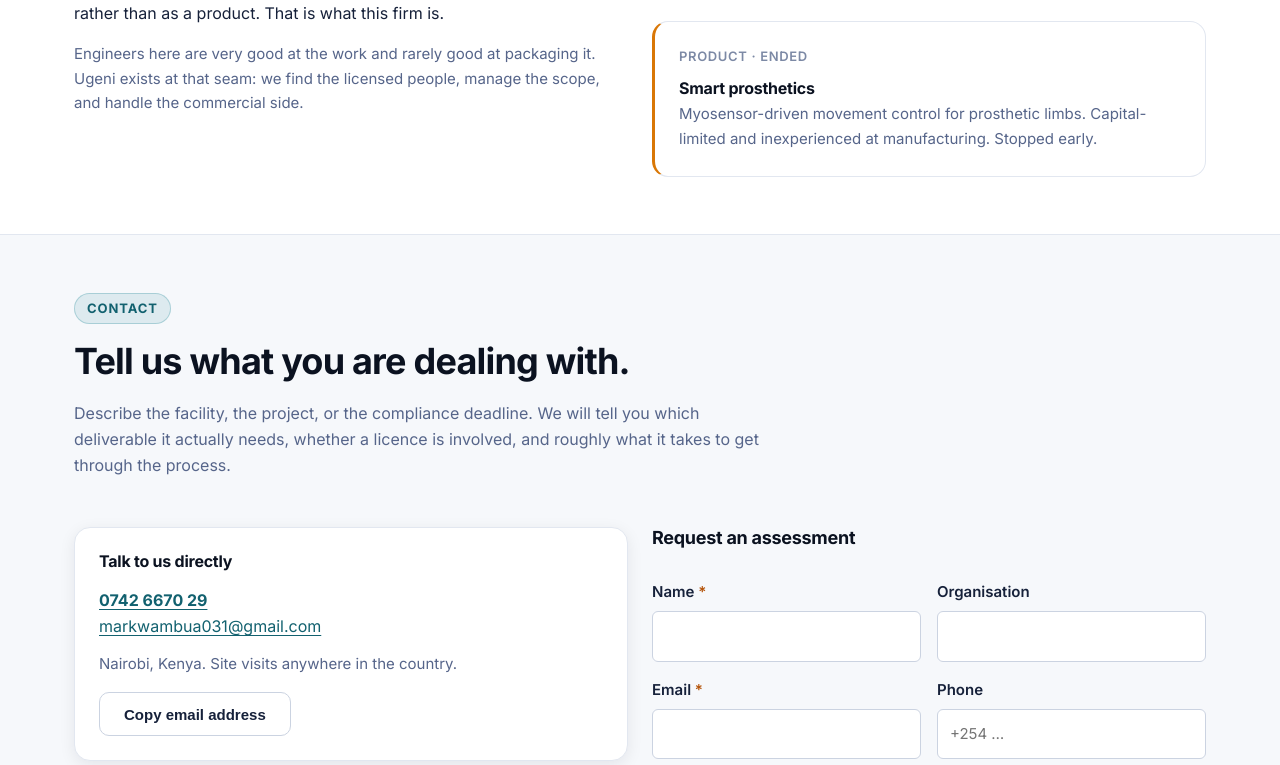
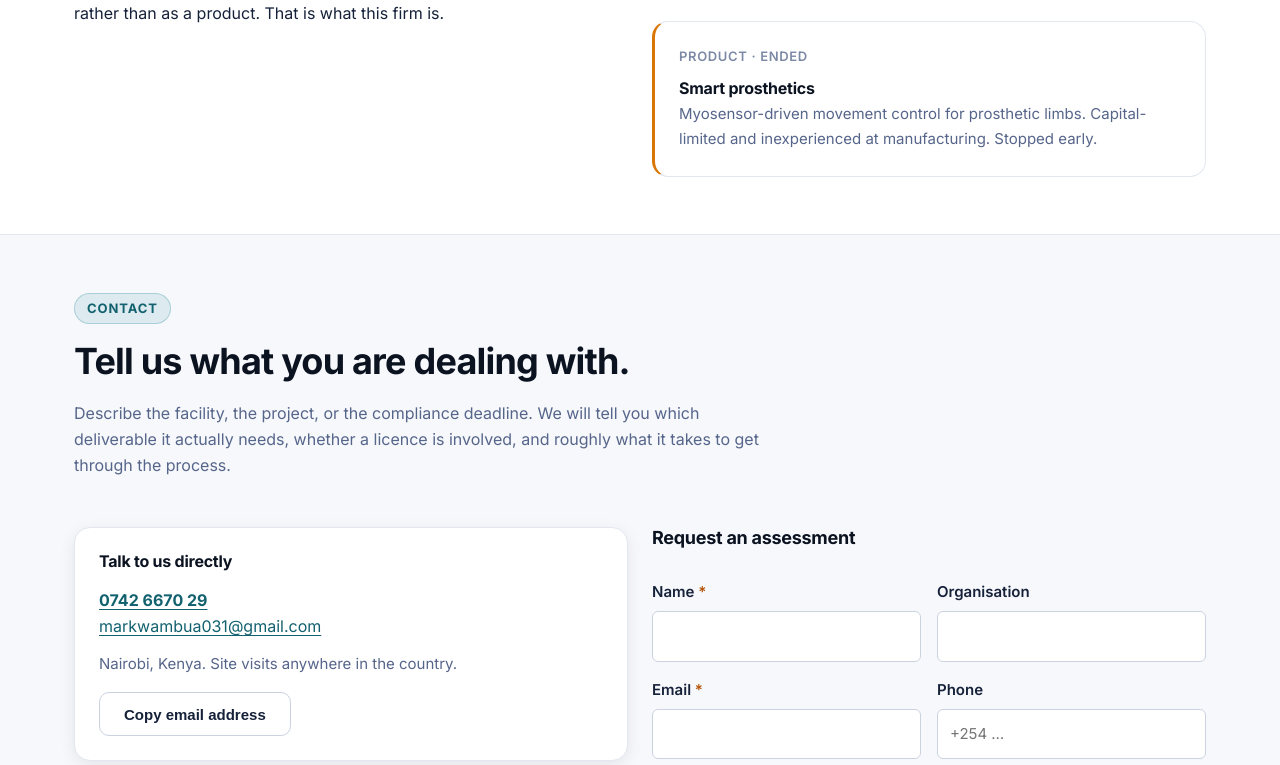
Before and after one commit to Eng-MWambua/ugeni-engineering, a plain HTML site: page index.html in a window 1280 px wide. Shown: the part 4379-5144 px from the top of the page. Drawn offline with Linux system fonts and the light colour scheme.

Commit message:
Drop the 'engineers can't package themselves' line from About
Removed the closing paragraph. It made an implicit claim about team
composition that the firm does not need to make, and the three preceding
paragraphs already carry the founder story and track record.

```diff
--- a/index.html
+++ b/index.html
@@ -398,11 +398,6 @@
             turned out to be packaging the expertise as a service rather than as a
             product. That is what this firm is.
           </p>
-          <p class="small muted">
-            Engineers here are very good at the work and rarely good at packaging it.
-            Ugeni exists at that seam: we find the licensed people, manage the scope,
-            and handle the commercial side.
-          </p>
         </div>
 
         <div>
```
